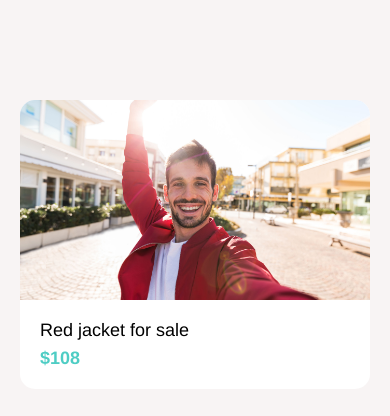
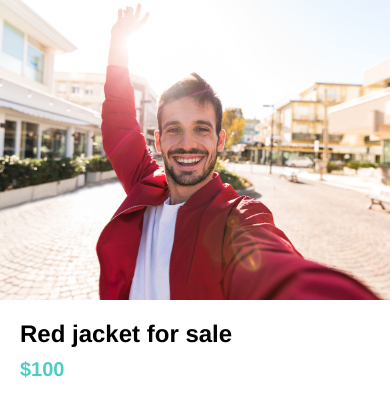
Before and after one commit to Out-A-Time/tutorial-mosh_hamedani-rn-done_with_it, a React Native app: screen / in a window 390 px wide. Shown: the top 416 px of the page. Built offline with nearby package versions, Linux system fonts and the light colour scheme.

Commit message:
14 - Building the ListingDetails Screen - done

```diff
--- a/App.js
+++ b/App.js
@@ -11,17 +11,19 @@
 import ViewImageScreen from "./app/screens/ViewImageScreen";
 import AppButton from "./app/components/AppButton";
 import Card from "./app/components/Card";
+import ListingDetailsScreen from "./app/screens/ListingDetailsScreen";
 
 export default function App() {
-  return (
-    <View style={{ backgroundColor: "#f8f4f4", padding: 20, paddingTop: 100 }}>
-      <Card
-        title="Red jacket for sale"
-        subTitle={"$108"}
-        image={require("./app/assets/jacket.jpg")}
-      />
-    </View>
-  );
+  return <ListingDetailsScreen />;
+  // return (
+  //   <View style={{ backgroundColor: "#f8f4f4", padding: 20, paddingTop: 100 }}>
+  //     <Card
+  //       title="Red jacket for sale"
+  //       subTitle={"$108"}
+  //       image={require("./app/assets/jacket.jpg")}
+  //     />
+  //   </View>
+  // );
   // return <WelcomeScreen />;
   // return <ViewImageScreen />;
   // return (
--- /dev/null
+++ b/app/screens/ListingDetailsScreen.js
@@ -0,0 +1,38 @@
+import { Image, StyleSheet, Text, View } from "react-native";
+import React from "react";
+import AppText from "../components/AppText";
+import colors from "../config/colors";
+
+const ListingDetailsScreen = () => {
+  return (
+    <View>
+      <Image style={styles.image} source={require("../assets/jacket.jpg")} />
+      <View style={styles.detailsContainer}>
+        <AppText style={styles.title}>Red jacket for sale</AppText>
+        <AppText style={styles.price}>$100</AppText>
+      </View>
+    </View>
+  );
+};
+
+export default ListingDetailsScreen;
+
+const styles = StyleSheet.create({
+  image: {
+    width: "100%",
+    height: 300,
+  },
+  detailsContainer: {
+    padding: 20,
+  },
+  title: {
+    fontSize: 24,
+    fontWeight: "700",
+  },
+  price: {
+    fontSize: 20,
+    fontWeight: "bold",
+    color: colors.secondary,
+    marginVertical: 10,
+  },
+});
```
